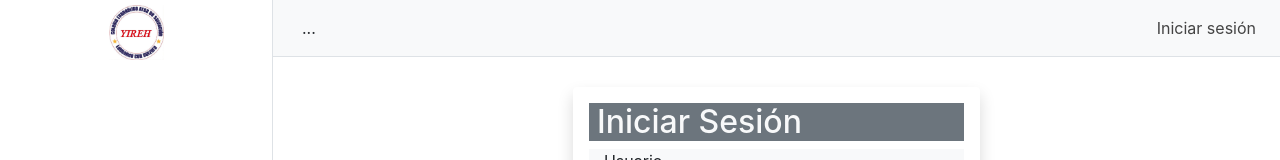
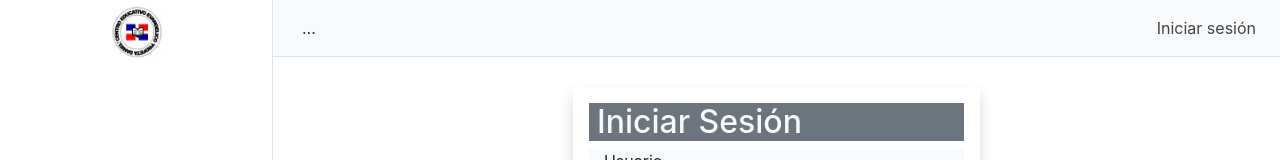
Before and after one commit to rafaelmersant/AccountingAPP, a React (Create React App) app: page /login in a window 1280 px wide. Shown: the top 160 px of the page. Built offline with nearby package versions, Linux system fonts and the light colour scheme; no server answers.

Commit message:
Update with CEEPD info

```diff
--- a/src/components/forms/entryForm.jsx
+++ b/src/components/forms/entryForm.jsx
@@ -685,7 +685,7 @@ class EntryForm extends Form {
               <div className="row">
                 <div className="col-8">
                   <label htmlFor="">Colegio</label>
-                  <input className="form-control form-control-sm" type="text" value={"Colegio YIREH"} disabled={true} />
+                  <input className="form-control form-control-sm" type="text" value={"Colegio Profeta Daniel"} disabled={true} />
                 </div>
 
                 <div className="col-2 col-sm-4 col-md-4">
--- a/src/components/homepage.jsx
+++ b/src/components/homepage.jsx
@@ -5,12 +5,12 @@ class HomePage extends Component {
     return (
       <React.Fragment>
         <div className="d-flex justify-content-center">
-          <h2>Colegio Evangélico Arca de Salvación <strong>YIREH</strong></h2>
+          <h2>Centro Educativo Evangélico <strong>Profeta Daniel</strong></h2>
         </div>
         <div className="d-flex justify-content-center">
           <img
             style={{ width: "40%", padding: "5px", margin: "0" }}
-            src={process.env.PUBLIC_URL + "/images/yireh_logo.jpeg"}
+            src={process.env.PUBLIC_URL + "/images/ceepd.png"}
             alt="CEPAS"
           />
         </div>
--- a/src/components/navBarSide.jsx
+++ b/src/components/navBarSide.jsx
@@ -8,7 +8,7 @@ const NavBarSide = ({ user }) => {
         <NavLink className="" to="/home">
           <img
             style={{ width: "65px", padding: "5px", margin: "0" }}
-            src={process.env.PUBLIC_URL + "/images/yireh_logo.jpeg"}
+            src={process.env.PUBLIC_URL + "/images/ceepd.png"}
             alt="CEPAS"
           />
         </NavLink>
--- a/src/components/reports/printEntry.jsx
+++ b/src/components/reports/printEntry.jsx
@@ -20,8 +20,8 @@ class PrintEntry extends Component {
             <div className="text-center">
               <img
                 width="140px"
-                src={process.env.PUBLIC_URL + "/images/yireh_logo.jpeg"}
-                alt="YIREH"
+                src={process.env.PUBLIC_URL + "/images/ceepd.png"}
+                alt="CEEPD"
               />
             </div>
             <div className="text-center">
@@ -32,7 +32,7 @@ class PrintEntry extends Component {
                   fontWeight: "normal",
                 }}
               >
-                Colegio Evangélico Arca de Salvación
+                Centro Educativo Evangélico
               </span>
             </div>
             <div className="text-center">
@@ -43,23 +43,23 @@ class PrintEntry extends Component {
                   fontWeight: "bold",
                 }}
               >
-                YIREH
+                Profeta Daniel
               </span>
             </div>
             <div className="text-center">
               <span className="font-receipt font-receipt-small-invoice">
-                C/Juan de los reyes #5 • Sto. Dgo. Oeste
+                C/Las Damas El Almirante Solares, Sto. Dgo. Este
               </span>
             </div>
 
             <div className="text-center">
               <span className="font-receipt font-receipt-small-invoice">
-                Tel. 809-000-5555
+                Tel. 809-699-8299
               </span>
             </div>
             <div className="text-center">
               <span className="font-receipt font-receipt-small-invoice">
-                colegioyareh@gmail.com
+                correo@gmail.com
               </span>
             </div>
 
```
Also changed, not shown: public/images/ceepd.png (added), public/images/yireh_logo.jpeg (deleted).
